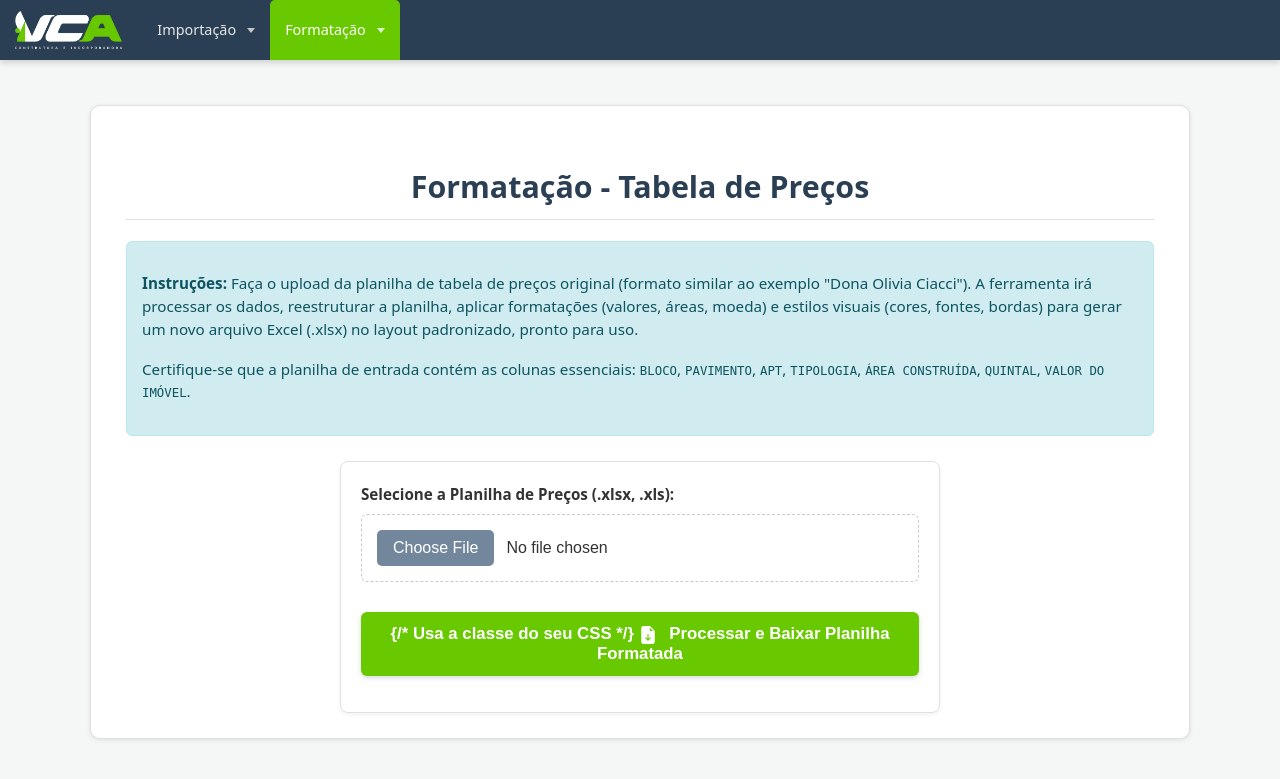
After one commit to Timesistemaimobi/SISTEMA-WEB-DE-LANCAMENTO, a Flask app: page /formatador-tabela-precos in a window 1280 px wide. The commit adds this page. Shown: the top 779 px of the page. Run offline with Flask 3, Linux system fonts and the light colour scheme.

Commit message:
FORMATADOR TABELA DE PREÇO 1.0 - INCOMPLETO

```diff
--- a/app.py
+++ b/app.py
@@ -12,6 +12,7 @@ from flask import (
     send_file, flash, session, abort
 )
 from werkzeug.utils import secure_filename
+from formatadores.tabela_precos_formatador import processar_tabela_precos_web
 
 # --- Constantes ---
 TIPOLOGIAS_PADRAO = {
@@ -776,6 +777,80 @@ def formatador_lote_tool():
     else: # GET
         return render_template('formatador_lote.html', active_page='formatador_lote')
 
+# === ROTA PARA FORMATADOR TABELA DE PREÇOS ===
+@app.route('/formatador-tabela-precos', methods=['GET', 'POST'])
+def formatador_tabela_precos_tool():
+    tool_prefix = 'tab_precos_' # Prefixo para nome de arquivo temporário
+    temp_filepath = None
+    output_stream = None
+
+    if request.method == 'POST':
+        # Validação do upload
+        if 'arquivo_entrada' not in request.files:
+            flash('Nenhum arquivo selecionado!', 'error')
+            return redirect(url_for('formatador_tabela_precos_tool'))
+        file = request.files['arquivo_entrada']
+        if file.filename == '':
+            flash('Nenhum arquivo selecionado!', 'error')
+            return redirect(url_for('formatador_tabela_precos_tool'))
+        if not file or not allowed_file(file.filename): # Reutiliza a função global
+            flash('Tipo de arquivo inválido. Use .xlsx ou .xls.', 'error')
+            return redirect(url_for('formatador_tabela_precos_tool'))
+
+        # Gera nome seguro e caminho temporário
+        filename = secure_filename(f"{tool_prefix}{file.filename}")
+        temp_filepath = os.path.join(app.config['UPLOAD_FOLDER'], filename)
+
+        try:
+            # Salva o arquivo temporariamente
+            file.save(temp_filepath)
+            print(f"(Tabela Preços Rota) Arquivo temporário salvo: {temp_filepath}")
+
+            # Chama a função de processamento específica IMPORTADA
+            output_stream = processar_tabela_precos_web(temp_filepath) # <<< CHAMA A FUNÇÃO IMPORTADA
+
+            # Define o nome do arquivo de saída
+            input_basename = file.filename.rsplit('.', 1)[0]
+            output_filename = f"{input_basename}_PRECOS_FORMATADO.xlsx"
+            print(f"(Tabela Preços Rota) Enviando arquivo processado: {output_filename}")
+
+            # Envia o arquivo processado para download
+            return send_file(
+                output_stream,
+                mimetype='application/vnd.openxmlformats-officedocument.spreadsheetml.sheet',
+                as_attachment=True,
+                download_name=output_filename
+            )
+        # Captura exceções específicas e genéricas do processamento
+        except ValueError as ve: # Erros esperados/validações da função de processamento
+            flash(f"Erro ao processar: {ve}", 'error')
+            print(f"(Tabela Preços Rota) Erro de validação/processamento: {ve}")
+            # Não precisa de traceback completo para erros de validação
+        except Exception as e: # Erros inesperados (leitura de arquivo, etc.)
+            flash(f"Erro inesperado ao processar Tabela de Preços: {e}", 'error')
+            print(f"(Tabela Preços Rota) Erro inesperado na rota: {e}")
+            traceback.print_exc() # Log detalhado para erros inesperados
+
+        # Bloco finally para limpeza é importante, mas a execução chega aqui APENAS se houve erro
+        # A limpeza no 'finally' original que tínhamos era melhor pois executava sempre
+        # Vamos reintroduzir o finally para garantir a limpeza mesmo em caso de erro antes do send_file
+
+        # Tenta limpar em caso de erro antes de redirecionar
+        if temp_filepath and os.path.exists(temp_filepath):
+            try: os.remove(temp_filepath)
+            except OSError: pass
+        if output_stream:
+            try: output_stream.close()
+            except: pass
+        return redirect(url_for('formatador_tabela_precos_tool'))
+
+    else: # Método GET
+        # Renderiza o template do formulário
+        return render_template(
+            'formatador_tabela_precos.html',
+            active_page='formatador_tabela_precos' # Para destacar o menu correto
+        )
+
 # --- Roda a aplicação ---
 if __name__ == "__main__":
     app.run(debug=True, host='0.0.0.0', port=5001)
--- a/templates/base.html
+++ b/templates/base.html
@@ -55,8 +55,7 @@
                 <ul class="dropdown-menu">
                     <li><a href="{{ url_for('formatador_incorporacao_tool') }}">Formatador Incorporação</a></li>
                     <li><a href="{{ url_for('formatador_lote_tool') }}">Formatador Lote</a></li>
-                    {# Adicione aqui o link para o Formatador de Preços quando criado #}
-                    {# <li><a href="{{ url_for('formatador_preco_tool') }}">Formatador Tabela Preços</a></li> #}
+                    <li><a href="{{ url_for('formatador_tabela_precos_tool') }}">Formatação Tabela Preços</a></li>
                 </ul>
             </li>
 
--- /dev/null
+++ b/templates/formatador_tabela_precos.html
@@ -0,0 +1,152 @@
+{# templates/formatador_tabela_precos.html #} {% extends 'base.html' %} {#
+Certifique-se que 'base.html' é o nome correto do seu layout base #} {% block
+title %}Formatação Tabela de Preços - EM CONSTRUÇÃO{% endblock %} {% block
+styles %} {# Adicione aqui CSS específico para esta página, se necessário (raro
+para formulários simples) #}
+<style>
+  /* Estilos opcionais específicos para esta página */
+  .description {
+    background-color: var(--flash-info-bg); /* Reutiliza cor de info */
+    color: var(--flash-info-text);
+    border: 1px solid var(--flash-info-border);
+    padding: 15px;
+    border-radius: 6px;
+    margin-bottom: 25px;
+    font-size: 0.95em;
+    line-height: 1.5;
+  }
+  .form-container {
+    max-width: 600px; /* Limita a largura do formulário */
+    margin: 0 auto; /* Centraliza o formulário */
+    padding: 20px;
+    border: 1px solid var(--border-color);
+    border-radius: 8px;
+    background-color: var(
+      --container-bg
+    ); /* Usa fundo do container ou um pouco diferente */
+    box-shadow: 0 2px 4px rgba(0, 0, 0, 0.05);
+  }
+
+  /* Melhorar aparência do input file (complementa o styles.css geral) */
+  input[type="file"] {
+    border: 1px dashed var(--input-border);
+    padding: 15px;
+    text-align: center;
+    cursor: pointer;
+  }
+  input[type="file"]:hover {
+    border-color: var(--primary-color);
+    background-color: var(--table-row-hover-bg); /* Fundo sutil no hover */
+  }
+</style>
+{% endblock %} {% block content %}
+<h1>Formatação - Tabela de Preços</h1>
+
+<div class="description">
+  <p>
+    <strong>Instruções:</strong> Faça o upload da planilha de tabela de preços
+    original (formato similar ao exemplo "Dona Olivia Ciacci"). A ferramenta irá
+    processar os dados, reestruturar a planilha, aplicar formatações (valores,
+    áreas, moeda) e estilos visuais (cores, fontes, bordas) para gerar um novo
+    arquivo Excel (.xlsx) no layout padronizado, pronto para uso.
+  </p>
+  <p>
+    Certifique-se que a planilha de entrada contém as colunas essenciais:
+    <code>BLOCO</code>, <code>PAVIMENTO</code>, <code>APT</code>,
+    <code>TIPOLOGIA</code>, <code>ÁREA CONSTRUÍDA</code>, <code>QUINTAL</code>,
+    <code>VALOR DO IMÓVEL</code>.
+  </p>
+</div>
+
+<div class="form-container">
+  <form
+    method="post"
+    enctype="multipart/form-data"
+    action="{{ url_for('formatador_tabela_precos_tool') }}"
+  >
+    {# O CSRF token é geralmente tratado pelo Flask-WTF, se você usar
+    formularios WTForms. Se não usar, não é estritamente necessário para um
+    simples upload, mas considere medidas de segurança se a aplicação for
+    exposta. #} {{ form.csrf_token if form and form.csrf_token }} {# Exemplo se
+    usar WTForms #}
+
+    <div class="form-group">
+      <label for="arquivo_entrada"
+        ><strong>Selecione a Planilha de Preços (.xlsx, .xls):</strong></label
+      >
+      {# 'form-control' é uma classe comum em frameworks como Bootstrap, mas os
+      estilos base em styles.css devem funcionar. Adicione se necessário. #}
+      <input
+        type="file"
+        id="arquivo_entrada"
+        name="arquivo_entrada"
+        accept=".xlsx, .xls"
+        required
+      />
+    </div>
+
+    {# --- Seção para Parâmetros Adicionais (Opcional) --- Se você precisar de
+    configurações extras do usuário, adicione-as aqui. Exemplo:
+    <div class="form-group">
+      <label for="nome_empreendimento"
+        >Nome do Empreendimento (para cabeçalho):</label
+      >
+      <input
+        type="text"
+        id="nome_empreendimento"
+        name="nome_empreendimento"
+        placeholder="Ex: Dona Olivia Ciacci Residencial"
+      />
+    </div>
+    <div class="form-group">
+      <label for="numero_etapa">Número da Etapa (para cabeçalho):</label>
+      <input
+        type="number"
+        id="numero_etapa"
+        name="numero_etapa"
+        value="1"
+        min="1"
+      />
+    </div>
+    Lembre-se de ler esses valores em app.py (request.form.get(...)) e passá-los
+    para a função de processamento, se necessário. --- Fim da Seção Opcional ---
+    #}
+
+    <div style="text-align: center; margin-top: 30px">
+      <button type="submit" class="button-link">
+        {/* Usa a classe do seu CSS */}
+        <svg
+          xmlns="http://www.w3.org/2000/svg"
+          width="18"
+          height="18"
+          fill="currentColor"
+          class="bi bi-file-earmark-arrow-down-fill"
+          viewBox="0 0 16 16"
+          style="vertical-align: middle; margin-right: 8px"
+        >
+          <path
+            d="M9.293 0H4a2 2 0 0 0-2 2v12a2 2 0 0 0 2 2h8a2 2 0 0 0 2-2V4.707A1 1 0 0 0 13.707 4L10 .293A1 1 0 0 0 9.293 0M9.5 3.5v-2l3 3h-2a1 1 0 0 1-1-1m-1 4v3.793l1.146-1.147a.5.5 0 0 1 .708.708l-2 2a.5.5 0 0 1-.708 0l-2-2a.5.5 0 0 1 .708-.708L7.5 11.293V7.5a.5.5 0 0 1 1 0"
+          />
+        </svg>
+        Processar e Baixar Planilha Formatada
+      </button>
+    </div>
+  </form>
+</div>
+
+{% endblock %} {% block scripts %} {# Adicione aqui JS específico, se necessário
+(ex: mostrar nome do arquivo selecionado) #}
+<script>
+  document.addEventListener("DOMContentLoaded", function () {
+    const fileInput = document.getElementById("arquivo_entrada");
+    if (fileInput) {
+      fileInput.addEventListener("change", function () {
+        if (this.files && this.files.length > 0) {
+          console.log("Arquivo selecionado:", this.files[0].name);
+          // Poderia exibir o nome do arquivo em algum lugar na interface, se desejado
+        }
+      });
+    }
+  });
+</script>
+{% endblock %}
```
Also changed, not shown: formatadores/tabela_precos_formatador.py (added, +194 -0 lines), formatadores/__init__.py (added).
